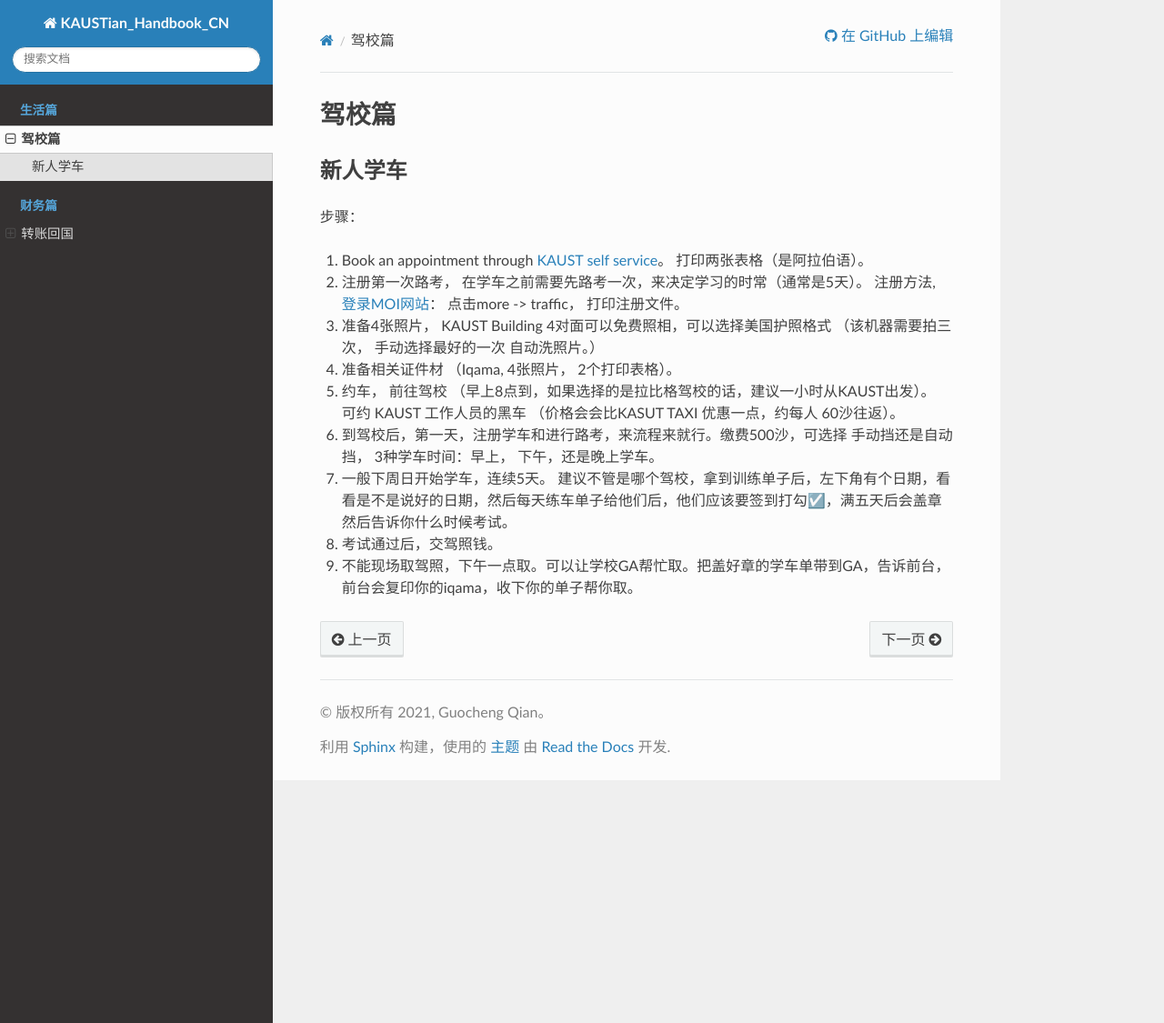
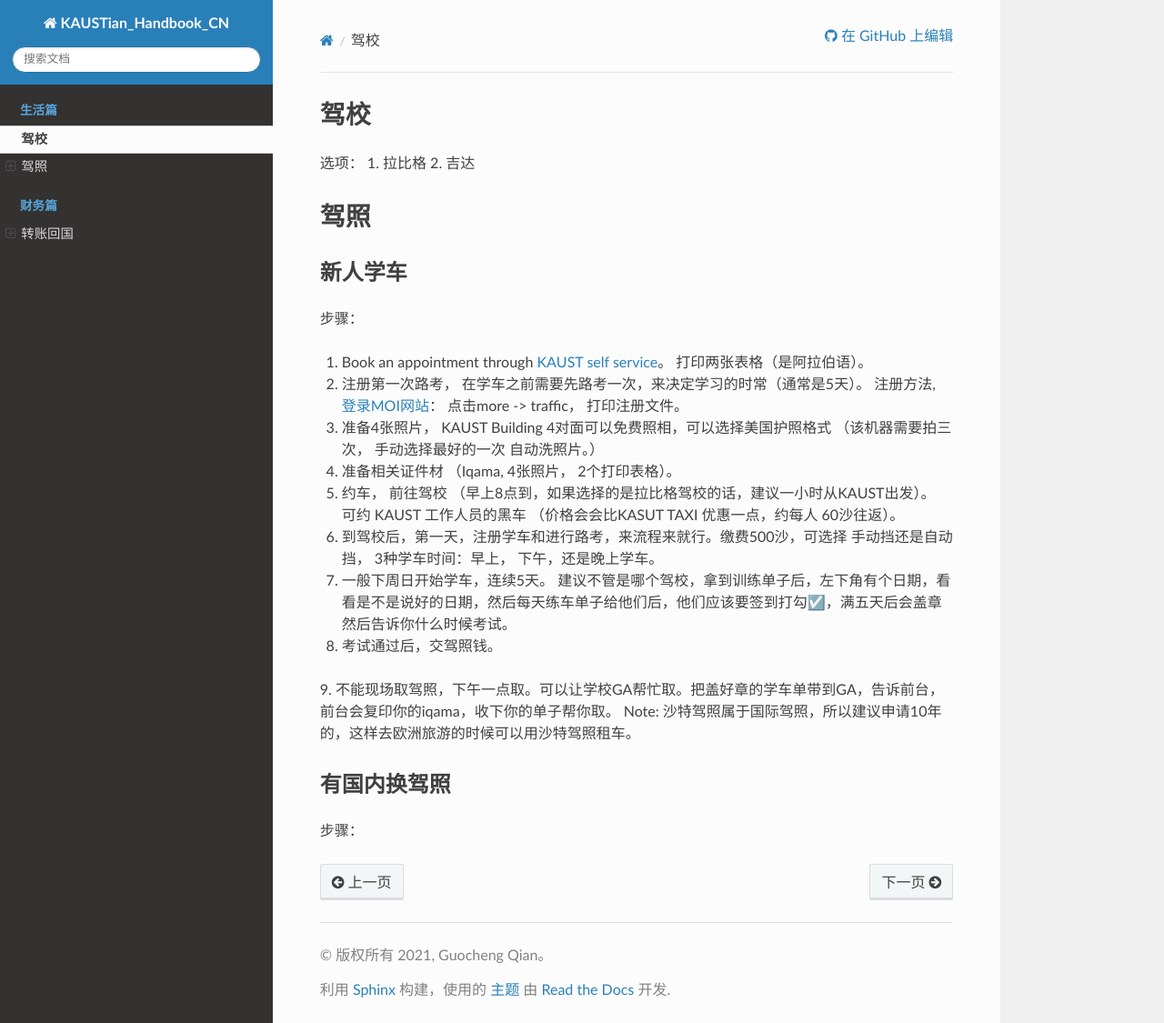
Before and after one commit to guochengqian/KAUSTian_Handbook_CN, a Sphinx documentation site: the page built from docs/content/life/drive.rst, in a window 1280 px wide and 1125 px high. Shown: the whole window at 91% size. Built offline with Sphinx 7.4.7 and the Read the Docs theme 2.0.0, drawn with Linux system fonts in a browser that asks for light colours.

Commit message:
添加驾校信息， 国际驾照

```diff
--- a/docs/content/life/drive.rst
+++ b/docs/content/life/drive.rst
@@ -1,10 +1,18 @@
 :github_url: https://github.com/guochengqian/KAUSTian_Handbook_CN
 
-驾校篇
+驾校
+======
+
+选项：
+1. 拉比格
+2. 吉达
+
+
+驾照
 ======
 
 新人学车
------------
+-------
 
 步骤：
 
@@ -17,3 +25,9 @@
 7. 一般下周日开始学车，连续5天。 建议不管是哪个驾校，拿到训练单子后，左下角有个日期，看看是不是说好的日期，然后每天练车单子给他们后，他们应该要签到打勾☑️，满五天后会盖章然后告诉你什么时候考试。
 8. 考试通过后，交驾照钱。
 9. 不能现场取驾照，下午一点取。可以让学校GA帮忙取。把盖好章的学车单带到GA，告诉前台，前台会复印你的iqama，收下你的单子帮你取。
+Note: 沙特驾照属于国际驾照，所以建议申请10年的，这样去欧洲旅游的时候可以用沙特驾照租车。
+
+有国内换驾照
+--------
+
+步骤：
```
